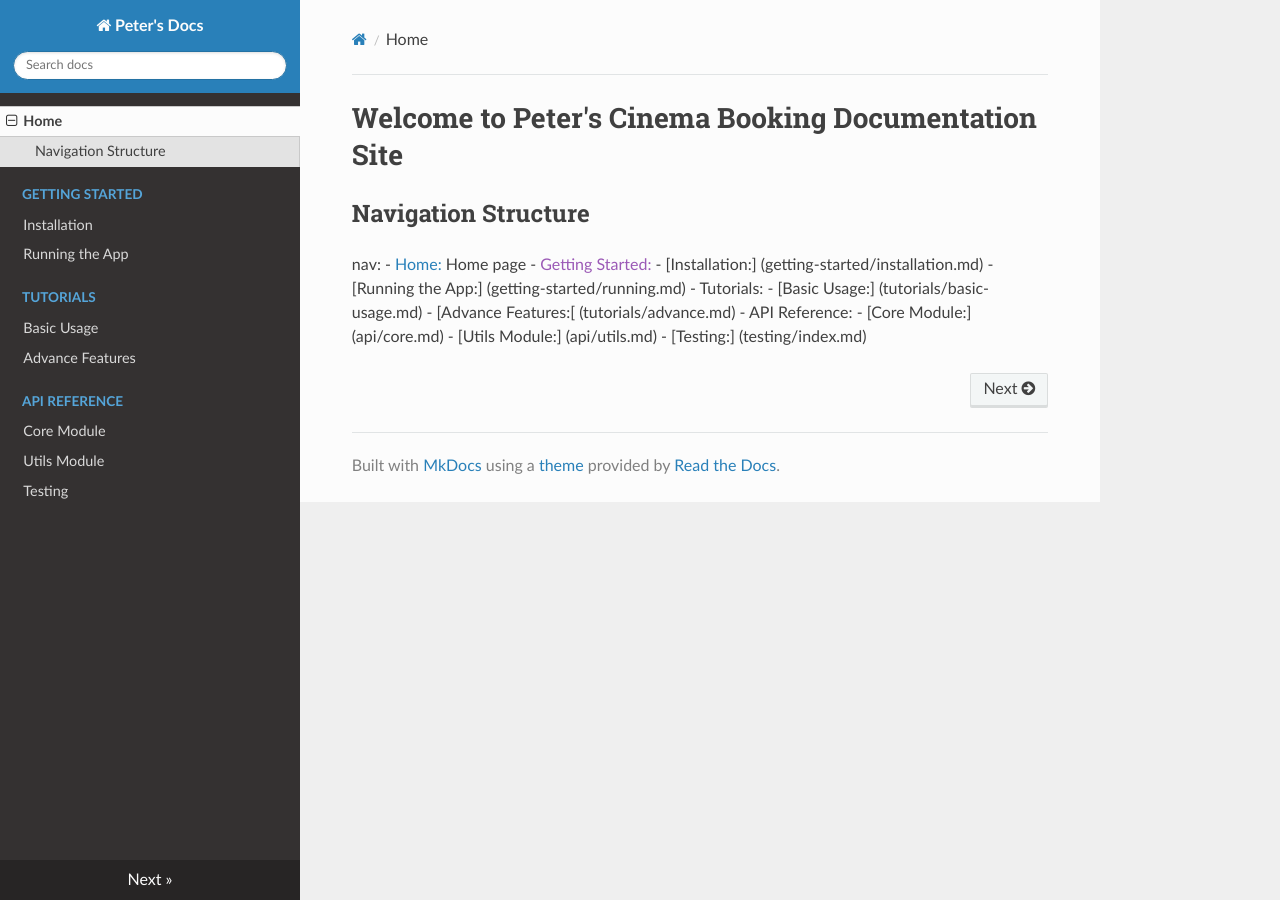
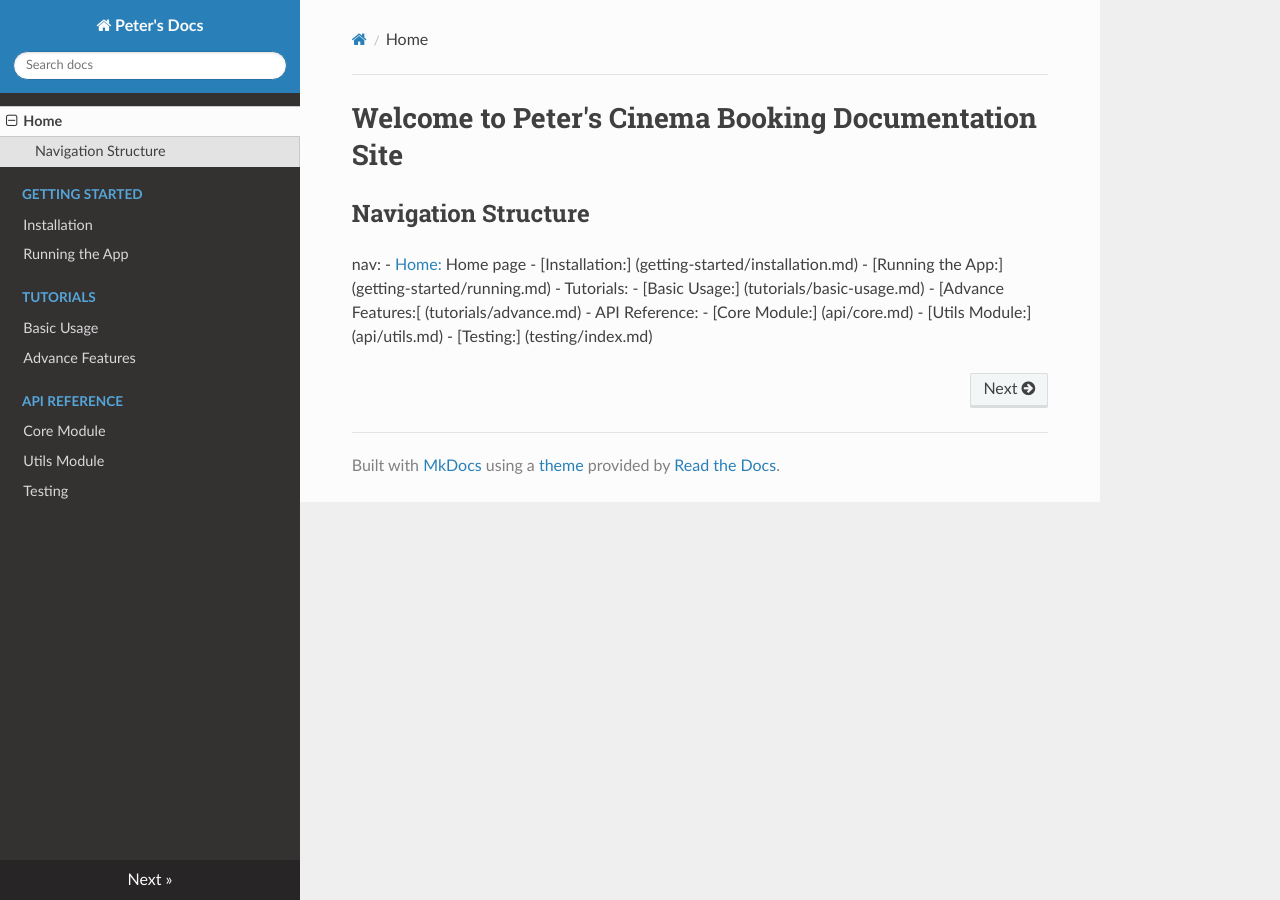
Before and after one commit to goslingp/lab_4_cinema_booking, an MkDocs documentation site: the page built from docs/index.md, in a window 1280 px wide. Built offline with MkDocs 1.6.1, drawn with Linux system fonts in a browser that asks for light colours; nearby versions of some CDN libraries.

Commit message:
Update navigation structure in index.md
Removed the 'Getting Started' link from the navigation.

```diff
--- a/docs/index.md
+++ b/docs/index.md
@@ -3,7 +3,6 @@
 ## Navigation Structure
 nav:
   - [Home:](index.md) Home page
-  - [Getting Started:]()
   - [Installation:] (getting-started/installation.md)
   - [Running the App:] (getting-started/running.md)
   - Tutorials:
```
